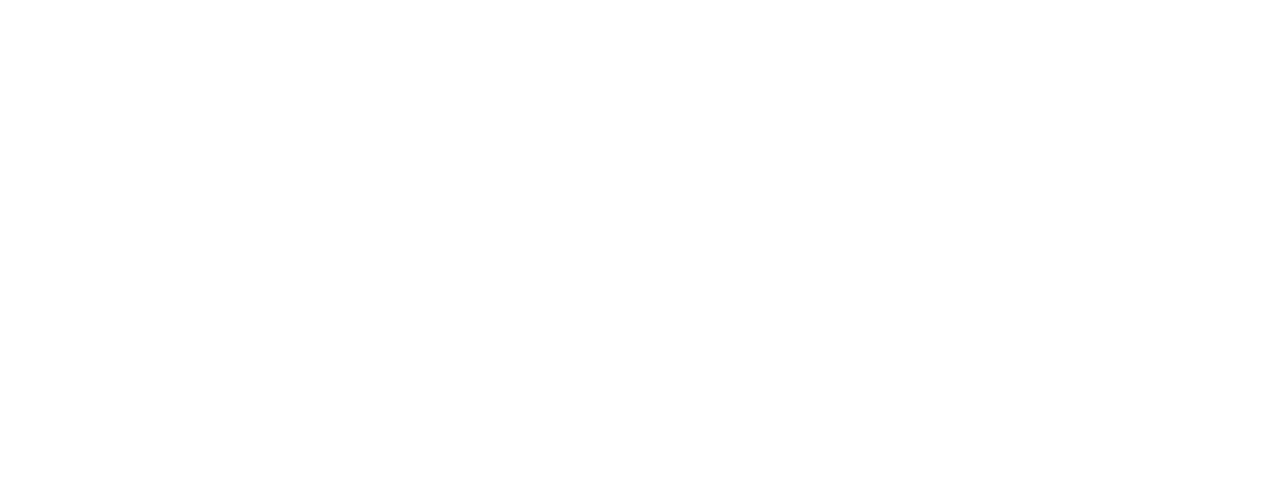
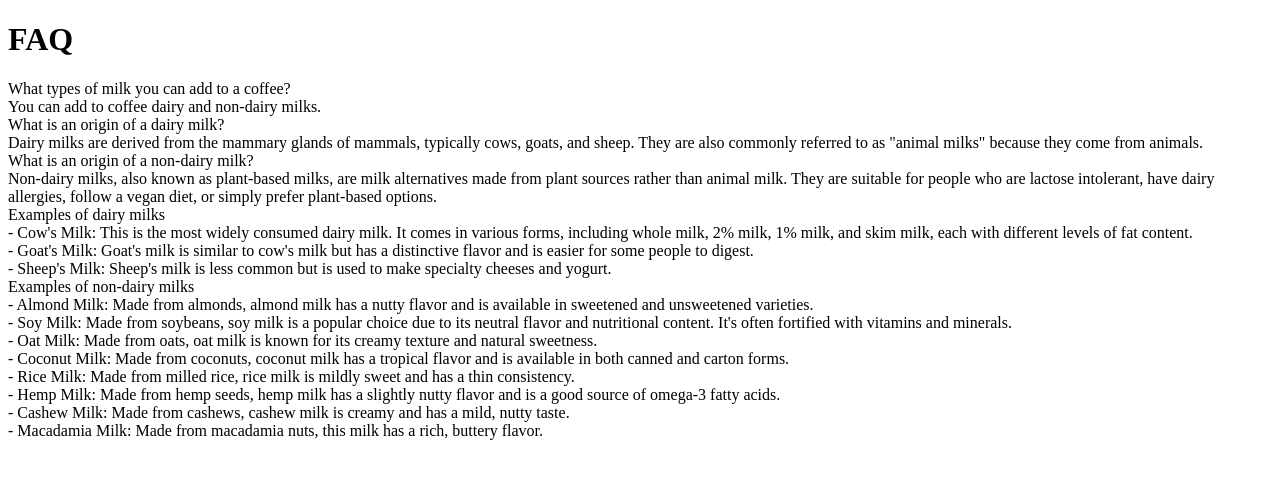
Before and after one commit to msedkiewicz/simple-accordion, a plain HTML site: page index.html in a window 1280 px wide. Drawn offline with Linux system fonts and the light colour scheme.

Commit message:
Add content

```diff
--- a/index.html
+++ b/index.html
@@ -9,6 +9,57 @@
         <script src="main.js" defer></script>
     </head>
     <body>
-
+        <h1>FAQ</h1>
+        <div class="accordion">
+            <div class="accordion-item">
+                <div class="accordiom-item-header">
+                    What types of milk you can add to a coffee?
+                </div>
+                <div class="accordion-item-body">
+                    You can add to coffee dairy and non-dairy milks.
+                </div>
+            </div>
+            <div class="accordion-item">
+                <div class="accordiom-item-header">
+                    What is an origin of a dairy milk?
+                </div>
+                <div class="accordion-item-body">
+                    Dairy milks are derived from the mammary glands of mammals, typically cows, goats, and sheep. They are also commonly referred to as "animal milks" because they come from animals.
+                </div>
+            </div>
+            <div class="accordion-item">
+                <div class="accordiom-item-header">
+                    What is an origin of a non-dairy milk?
+                </div>
+                <div class="accordion-item-body">
+                    Non-dairy milks, also known as plant-based milks, are milk alternatives made from plant sources rather than animal milk. They are suitable for people who are lactose intolerant, have dairy allergies, follow a vegan diet, or simply prefer plant-based options.
+                </div>
+            </div>
+            <div class="accordion-item">
+                <div class="accordiom-item-header">
+                    Examples of dairy milks
+                </div>
+                <div class="accordion-item-body">
+                    - Cow's Milk: This is the most widely consumed dairy milk. It comes in various forms, including whole milk, 2% milk, 1% milk, and skim milk, each with different levels of fat content.<br />
+                    - Goat's Milk: Goat's milk is similar to cow's milk but has a distinctive flavor and is easier for some people to digest.<br />
+                    - Sheep's Milk: Sheep's milk is less common but is used to make specialty cheeses and yogurt.
+                </div>
+            </div>
+            <div class="accordion-item">
+                <div class="accordiom-item-header">
+                    Examples of non-dairy milks
+                </div>
+                <div class="accordion-item-body">
+                    - Almond Milk: Made from almonds, almond milk has a nutty flavor and is available in sweetened and unsweetened varieties.<br />
+                    - Soy Milk: Made from soybeans, soy milk is a popular choice due to its neutral flavor and nutritional content. It's often fortified with vitamins and minerals.<br />
+                    - Oat Milk: Made from oats, oat milk is known for its creamy texture and natural sweetness.<br />
+                    - Coconut Milk: Made from coconuts, coconut milk has a tropical flavor and is available in both canned and carton forms.<br />
+                    - Rice Milk: Made from milled rice, rice milk is mildly sweet and has a thin consistency.<br />
+                    - Hemp Milk: Made from hemp seeds, hemp milk has a slightly nutty flavor and is a good source of omega-3 fatty acids.<br />
+                    - Cashew Milk: Made from cashews, cashew milk is creamy and has a mild, nutty taste.<br />
+                    - Macadamia Milk: Made from macadamia nuts, this milk has a rich, buttery flavor.
+                </div>
+            </div>
+        </div>
     </body>
 </html>
```
